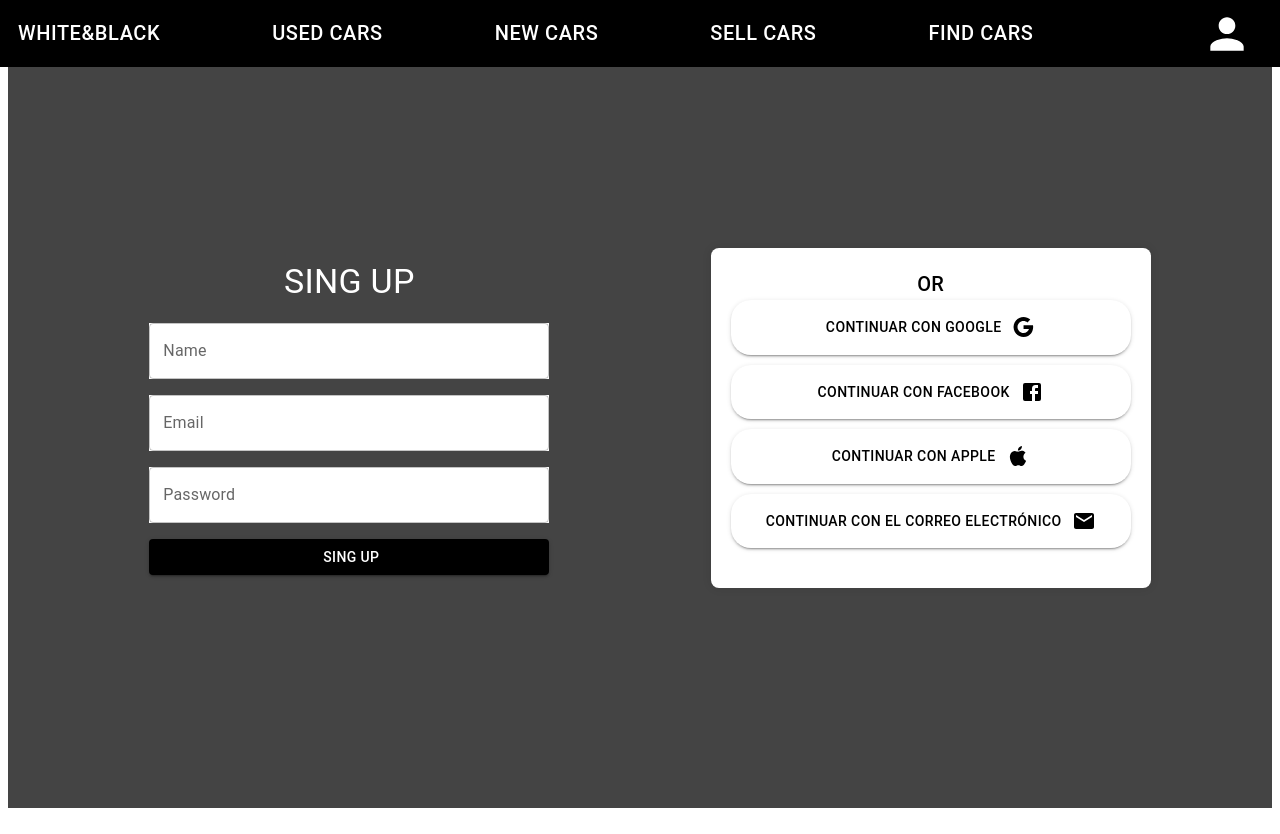
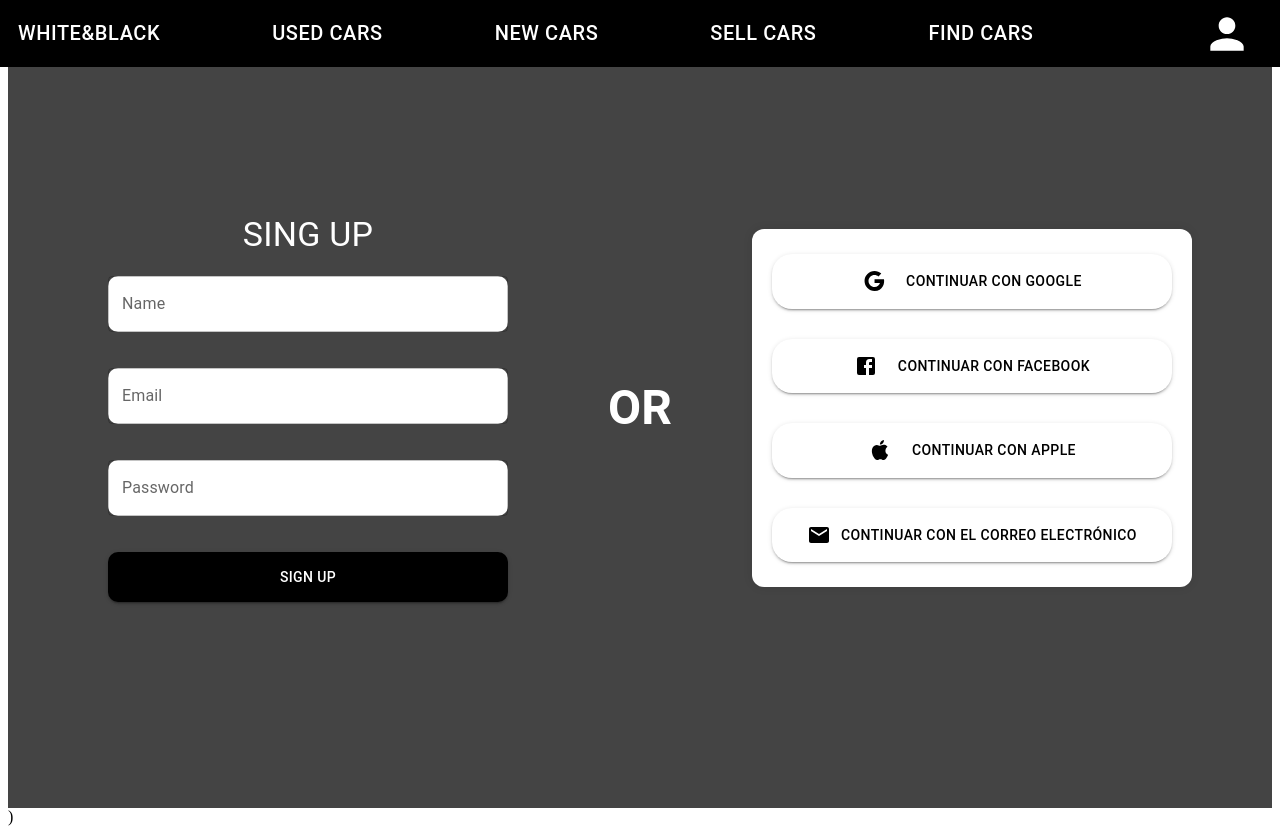
Before and after one commit to CristoferCalcinas/ProyectoFinalTallerDeProgramacion, a React (Create React App) app in the folder Frontend/: page / in a window 1280 px wide. Built offline with nearby package versions, Linux system fonts and the light colour scheme.

Commit message:
Modificando el archivo LoginForm, dando orden a las carpetas

```diff
--- a/Frontend/src/App.js
+++ b/Frontend/src/App.js
@@ -1,15 +1,9 @@
-import LoginForm from "./Components/organismos/LoginForm";
-import NavBar from "./Components/organismos/NavBar";
+import LoginPage from "./Components/pages/LoginPage";
 
 function App() {
   return (
     <div className="App">
-      <div>
-        <NavBar />
-      </div>
-      <div>
-        <LoginForm />
-      </div>
+      <LoginPage />
     </div>
   );
 }
--- a/Frontend/src/Components/atomos/TextInput.js
+++ b/Frontend/src/Components/atomos/TextInput.js
@@ -1,8 +1,7 @@
-import React from 'react';
 import TextField from '@mui/material/TextField';
 
-const TextInput = ({ label, id, margin, width, background}) => {
-  return <TextField label={label} id={id} margin={margin} style={{width:width, backgroundColor:background}} />;
+const TextInput = ({ label, id, margin, width }) => {
+  return <TextField label={label} id={id} margin={margin} style={{ width: width, backgroundColor: '#fff', borderRadius: '10px' }} />;
 };
 
 export default TextInput;
--- /dev/null
+++ b/Frontend/src/Components/moleculas/SignInOptions.js
@@ -0,0 +1,88 @@
+import React from 'react';
+import { Box, Button } from '@mui/material';
+import GoogleIcon from '@mui/icons-material/Google';
+import FacebookIcon from '@mui/icons-material/Facebook';
+import AppleIcon from '@mui/icons-material/Apple';
+import EmailIcon from '@mui/icons-material/Email';
+
+export default function SignInOptions() {
+    return (
+        <Box
+            sx={{
+                display: 'flex',
+                flexDirection: 'column',
+                alignItems: 'center',
+                gap: '30px',
+                padding: '20px',
+                backgroundColor: '#fff',
+                borderRadius: '12px',
+                boxShadow: '0 0 10px rgba(0, 0, 0, 0.1)',
+                paddingTop: '25px',
+                paddingBottom: '25px',
+            }}
+        >
+            <Button
+                variant="contained"
+                color="primary"
+                style={{
+                    width: '400px',
+                    padding: '15px',
+                    backgroundColor: '#fff',
+                    color: '#000',
+                    borderRadius: '20px',
+                    gap: '20px',
+                }}
+            >
+                <GoogleIcon />
+                Continuar con Google
+            </Button>
+
+            <Button
+                variant="contained"
+                color="primary"
+                style={{
+                    width: '400px',
+                    padding: '15px',
+                    backgroundColor: '#fff',
+                    color: '#000',
+                    borderRadius: '20px', columnGap: '20px',
+                }}
+            >
+                <FacebookIcon />
+                Continuar con Facebook
+            </Button>
+
+            <Button
+                variant="contained"
+                color="primary"
+                style={{
+                    width: '400px',
+                    padding: '15px',
+                    backgroundColor: '#fff',
+                    color: '#000',
+                    borderRadius: '20px', columnGap: '20px',
+                }}
+            >
+                <AppleIcon />
+                Continuar con Apple
+            </Button>
+
+            <Button
+                variant="contained"
+                color="primary"
+                style={{
+                    width: '400px',
+                    padding: '15px',
+                    backgroundColor: '#fff',
+                    color: '#000',
+                    borderRadius: '20px', columnGap: '10px',
+                }}
+            >
+                <EmailIcon />
+                Continuar con el correo electrónico
+            </Button>
+
+
+        </Box>
+    );
+}
--- /dev/null
+++ b/Frontend/src/Components/moleculas/SingUpInput.js
@@ -0,0 +1,36 @@
+import { Box, Button, Typography } from '@mui/material'
+import TextInput from '../atomos/TextInput'
+
+export default function SingUpInput() {
+    return (
+        <Box
+            sx={{
+                display: 'flex',
+                flexDirection: 'column',
+                alignItems: 'center',
+                padding: '20px',
+                borderRadius: '20px',
+                // bgcolor: 'red',
+                gap: '20px',
+            }}
+
+        >
+            <Typography variant="h4" style={{ color: 'white' }}>
+                SING UP
+            </Typography>
+
+
+            <TextInput label={'Name'} margin="none" width={'400px'} />
+            <TextInput label={'Email'} margin="normal" width={'400px'} />
+            <TextInput label={'Password'} margin="dense" width={'400px'} />
+
+            <Button
+                variant="contained"
+                color="secondary"
+                style={{ width: '400px', marginTop: '12px', backgroundColor: '#000', color: '#fff', borderRadius: '10px', height:'50px' }}
+            >
+                SIGN UP
+            </Button>
+        </Box>
+    )
+}
--- a/Frontend/src/Components/organismos/LoginForm.js
+++ b/Frontend/src/Components/organismos/LoginForm.js
@@ -1,12 +1,8 @@
-import * as React from 'react';
 import Box from '@mui/material/Box';
 import Typography from '@mui/material/Typography';
-import Button from '@mui/material/Button';
-import TextInput from '../atomos/TextInput';
-import GoogleIcon from '@mui/icons-material/Google';
-import FacebookIcon from '@mui/icons-material/Facebook';
-import AppleIcon from '@mui/icons-material/Apple';
-import EmailIcon from '@mui/icons-material/Email';
+import SingUpInput from '../moleculas/SingUpInput';
+import SignInOptions from '../moleculas/SignInOptions';
+
 
 export default function Page() {
   return (
@@ -20,87 +16,12 @@ export default function Page() {
         backgroundColor: '#444',
       }}
     >
-      <Box
-        sx={{
-          display: 'flex',
-          flexDirection: 'column',
-          alignItems: 'center',
-          marginTop: '20px',
-          padding: '20px',
-          borderRadius: '20px',
-          marginRight: '10px',
-        }}
-      >
-        <Typography variant="h4" style={{ marginBottom: '20px', color:'white'}}>SING UP</Typography>
-        <TextInput label={'Name'} margin="none" width={'400px'} background={'#fff'} />
-        <TextInput label={'Email'} margin="normal" width={'400px'} background={'#fff'}/>
-        <TextInput label={'Password'} margin="dense" width={'400px'} background={'#fff'}/>
+      <SingUpInput />
 
-        <Button
-          variant="contained"
-          color="secondary"
-          startIcon={<Typography variant="h6"></Typography>}
-          style={{ width: '400px', marginTop: '12px', backgroundColor: '#000', color: '#fff' }}
-        >
-          SING UP
-        </Button>
-      </Box>
+      <Typography variant="h3" sx={{ color: 'white', fontWeight: 'bold' }}>OR</Typography>
 
-      <Box
-        sx={{
-          display: 'flex',
-          flexDirection: 'column',
-          alignItems: 'center',
-          marginTop: '20px',
-          padding: '20px',
-          backgroundColor: '#fff',
-          borderRadius: '8px',
-          boxShadow: '0 0 10px rgba(0, 0, 0, 0.1)',
-          marginLeft: '10px',
-        }}
-      >
-        <Typography variant="h6">OR</Typography>
+      <SignInOptions />
 
-        <form>
-          <Box sx={{ display: 'flex', flexDirection: 'column', marginBottom: '10px', alignItems: 'center' }}>
-            <Button
-              variant="contained"
-              color="primary"
-              style={{ width: '400px', padding: '15px', marginBottom: '10px', backgroundColor: '#fff', color: '#000', borderRadius: '20px' }}
-            >
-              Continuar con Google
-              <GoogleIcon style={{ marginLeft: '10px' }} />
-            </Button>
-
-            <Button
-              variant="contained"
-              color="primary"
-              style={{ width: '400px', padding: '15px', marginBottom: '10px', backgroundColor: '#fff', color: '#000', borderRadius: '20px' }}
-            >
-              Continuar con Facebook
-              <FacebookIcon style={{ marginLeft: '10px' }} />
-            </Button>
-
-            <Button
-              variant="contained"
-              color="primary"
-              style={{ width: '400px', padding: '15px', marginBottom: '10px', backgroundColor: '#fff', color: '#000', borderRadius: '20px' }}
-            >
-              Continuar con Apple
-              <AppleIcon style={{ marginLeft: '10px' }} />
-            </Button>
-
-            <Button
-              variant="contained"
-              color="primary"
-              style={{ width: '400px', padding: '15px', marginBottom: '10px', backgroundColor: '#fff', color: '#000', borderRadius: '20px' }}
-            >
-              Continuar con el correo electrónico
-              <EmailIcon style={{ marginLeft: '10px' }} />
-            </Button>
-          </Box>
-        </form>
-      </Box>
     </Box>
   );
 }
--- /dev/null
+++ b/Frontend/src/Components/pages/LoginPage.js
@@ -0,0 +1,15 @@
+import NavBar from "../organismos/NavBar";
+import LoginForm from "../organismos/LoginForm";
+
+export default function LoginPage() {
+    return (
+        <>
+            <div>
+                <NavBar />
+            </div>
+            <div>
+                <LoginForm />
+            </div>)
+        </>
+    )
+}
```
Also changed, not shown: Frontend/src/Components/moleculas/FirstMolecula.js (deleted, +0 -8 lines), Frontend/src/Components/pages/FirstPage.js (deleted, +0 -8 lines), Frontend/src/Components/templates/firstTemplate.js (deleted).
